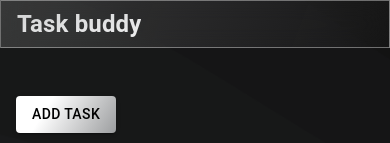
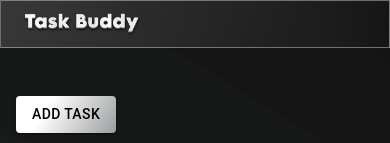
Before and after one commit to pearlodi/taskbuddy, a React (Create React App) app: page / in a window 390 px wide. Shown: the top 143 px of the page. Built offline with nearby package versions, Linux system fonts and the light colour scheme.

Commit message:
update favicon

```diff
--- a/src/index.css
+++ b/src/index.css
@@ -396,7 +396,7 @@ canvas {
     width: 100% !important;
   }
   canvas{
-    height: 300px !important;
+    height: 270px !important;
   }
   .rbc-calendar {
   margin: 0px !important;
--- a/src/pages/Index.tsx
+++ b/src/pages/Index.tsx
@@ -21,7 +21,7 @@ import AddHomeIcon from '@mui/icons-material/AddHome';
 import BarChartIcon from '@mui/icons-material/BarChart';
 import { Link } from 'react-router-dom';
 import { Outlet } from 'react-router-dom';
-
+import logo from '../assets/images/logo.png'
 const drawerWidth = 240;
 
 const openedMixin = (theme: Theme): CSSObject => ({
@@ -123,9 +123,9 @@ export default function Index() {
             >
               <MenuIcon />
             </IconButton>
-            <Typography variant="h6" noWrap component="div">
-              Task Buddy
-            </Typography>
+            <div className='w-[200px]'>
+              <img src={logo} alt='logo' className='w-full' />
+            </div>
           </Toolbar>
         </AppBar>
         <Drawer variant="permanent" open={open}>
@@ -174,10 +174,12 @@ export default function Index() {
       </Box>
      </div>
       <div className='md:hidden ' >
-      <div className='gradient-background w-full h-12 top-0 flex fixed justify-between items-center px-4'>
-      <p className='text-gradient text-2xl font-bold '>Task buddy</p>
+      <div className='gradient-background w-full h-12 top-0 z-10 flex fixed justify-between items-center px-4'>
+      <div className='w-[130px]'>
+              <img src={logo} alt='logo'  className='w-full'/>
+            </div>
       </div>
-      <div className='p-4 mt-14'>
+      <div className='p-4 mt-14 mb-[132px]'>
       <Outlet />
       </div>
 
```
Also changed, not shown: src/assets/images/logo.png (added), 1 other file (tests, documents, lock files or other folders).
